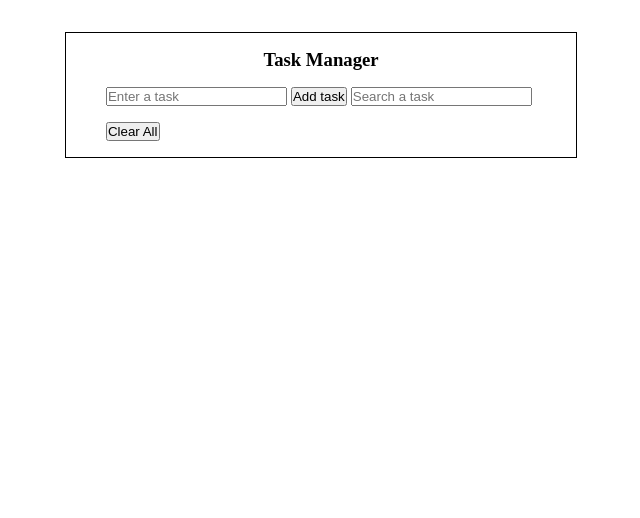
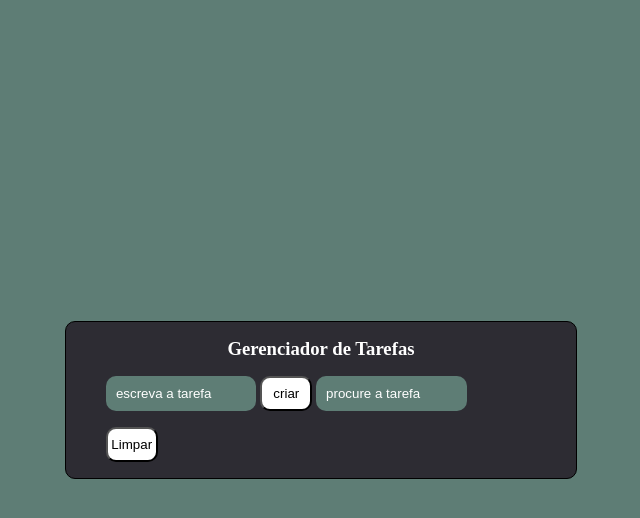
Before and after one commit to GuiguiEM/GerenciadorBG, a plain HTML site: page tarefas/tarefas.html in a window 1280 px wide. Shown: the whole page, without its empty margins (319-959 px from the left). Drawn offline with Linux system fonts and the light colour scheme.

Commit message:
falta o back

```diff
--- a/tarefas/style.css
+++ /dev/null
@@ -1,39 +0,0 @@
-*{
-    margin: 0;
-    padding: 0;
-    box-sizing: border-box;
-}
-
-.container{
-    width: 40%;
-    margin: 2rem auto;
-    border: 1px solid black;
-    padding: 1rem;
-}
-
-h3{
-    text-align: center;
-    margin-bottom: 1rem;
-}
-
-form{
-    width: 90%;
-    margin: 0 auto;
-}
-
-#search-input{
-    margin: 0.5rem 0;
-}
-
-.err{
-    color: red;
-    background-color: aqua;
-    width: 80%;
-    margin: 0.5rem 0;
-    display: none;
-}
-
-.task-list{
-    margin: 1rem 0;
-    list-style: none;
-}
--- /dev/null
+++ b/tarefas/styleHome.css
@@ -0,0 +1,73 @@
+* {
+    margin: 0;
+    padding: 0;
+    box-sizing: border-box;
+}
+
+body {
+    display: flex;
+    justify-content: center;
+    align-items: center;
+    min-height: 100vh;
+    background: #5E7D75;
+}
+
+
+.container {
+    width: 40%;
+    margin: 2rem auto;
+    border: 1px solid black;
+    padding: 1rem;
+    background-color: #2D2C33;
+    border-radius: 10px;
+}
+
+h3 {
+    color: white;
+    text-align: center;
+    margin-bottom: 1rem;
+}
+
+form {
+    width: 90%;
+    margin: 0 auto;
+}
+
+#search-input {
+    margin: 0.5rem 0;
+}
+
+.err {
+    color: white;
+    background-color: #5E7D75;
+    width: 80%;
+    margin: 0.5rem 0;
+    display: none;
+}
+
+.task-list {
+    margin: 1rem 0;
+    list-style: none;
+}
+
+input {
+    background-color: #5E7D75;
+    color: white;
+    border-radius: 10px;
+    width: 35%;
+    height: 35px;
+    border: none;
+}
+
+::placeholder {
+    color: white;
+    padding: 10px;
+}
+
+button{
+    background-color: white;
+    color: black;
+    width: 12%;
+    height: 35px;
+    border-radius: 10px;
+}
--- a/tarefas/tarefas.html
+++ b/tarefas/tarefas.html
@@ -3,24 +3,24 @@
 <head>
     <meta charset="UTF-8">
     <meta name="viewport" content="width=device-width, initial-scale=1.0">
-    <link rel="stylesheet" href="style.css">
+    <link rel="stylesheet" href="styleHome.css">
     <script src="app.js" defer></script>
     <title>Task Manager</title>
 </head>
 <body>
 
     <div class="container">
-        <h3>Task Manager</h3>
+        <h3>Gerenciador de Tarefas</h3>
 
         <form>
-            <p class="err">Please enter a task</p>
-            <input id="input-task" type="text" placeholder="Enter a task">
+            <p class="err">Por favor! escreva uma tarefa</p>
+            <input id="input-task" type="text" placeholder="escreva a tarefa">
 
-            <button id="add-task">Add task</button>
+            <button id="add-task">criar</button>
 
-            <input id="seach-input" type="text" placeholder="Search a task">
+            <input id="seach-input" type="text" placeholder="procure a tarefa">
             <ul class="task-list"></ul>
-            <button class="Clear All">Clear All</button>
+            <button class="Clear All">Limpar</button>
         </form>
 
     </div>
```
Also changed, not shown: tarefas/app.js (+2 -38 lines).
